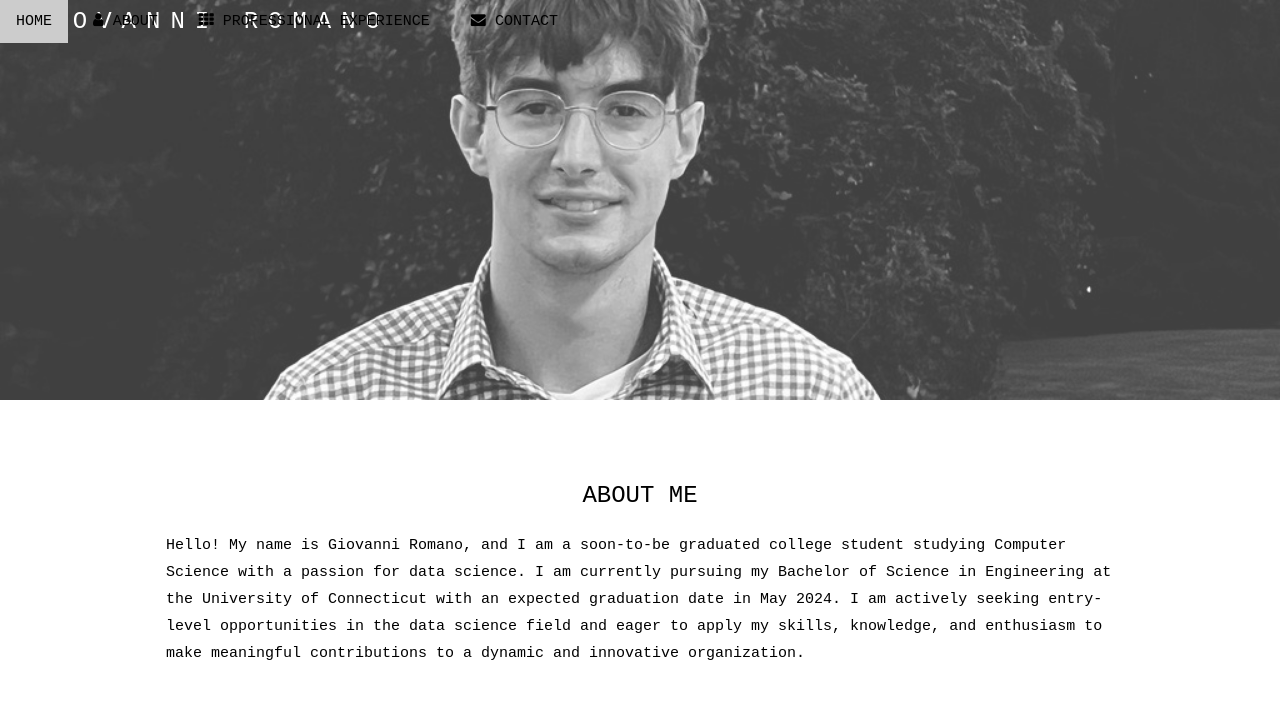
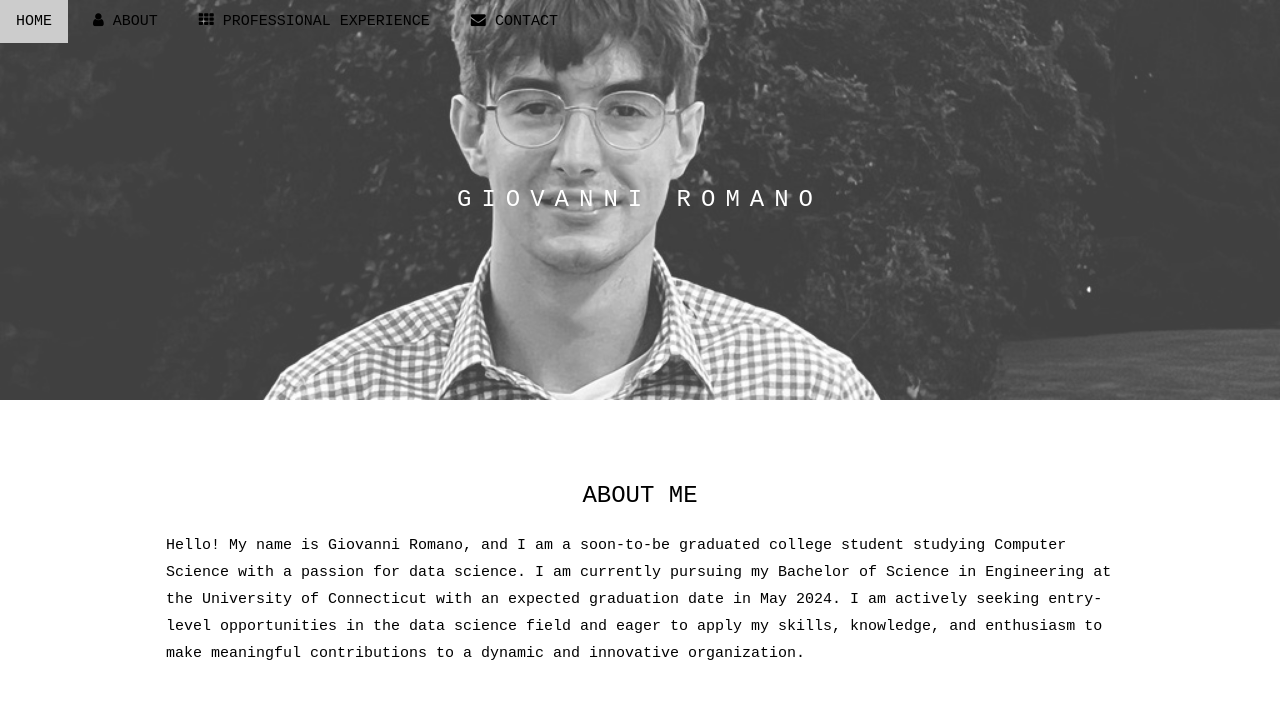
Before and after one commit to gromano02/PersonalWebsite, a plain HTML site: page index.html in a window 1280 px wide. Shown: the top 724 px of the page. Drawn offline with nearby package versions, Linux system fonts and the light colour scheme.

Commit message:
index.html

```diff
--- a/index.html
+++ b/index.html
@@ -152,7 +152,7 @@
 
     <!-- First Parallax Image with Logo Text -->
     <div class="bgimg-1 w3-display-container w3-opacity-min" id="home">
-        <div class="w3-display-top" style="white-space:nowrap;">
+        <div class="w3-display-middle" style="white-space:nowrap;">
             <span class="w3-center w3-padding-large w3-text-white w3-xlarge w3-wide w3-animate-opacity">GIOVANNI <span
                     > ROMANO</span>
         </div>
```
